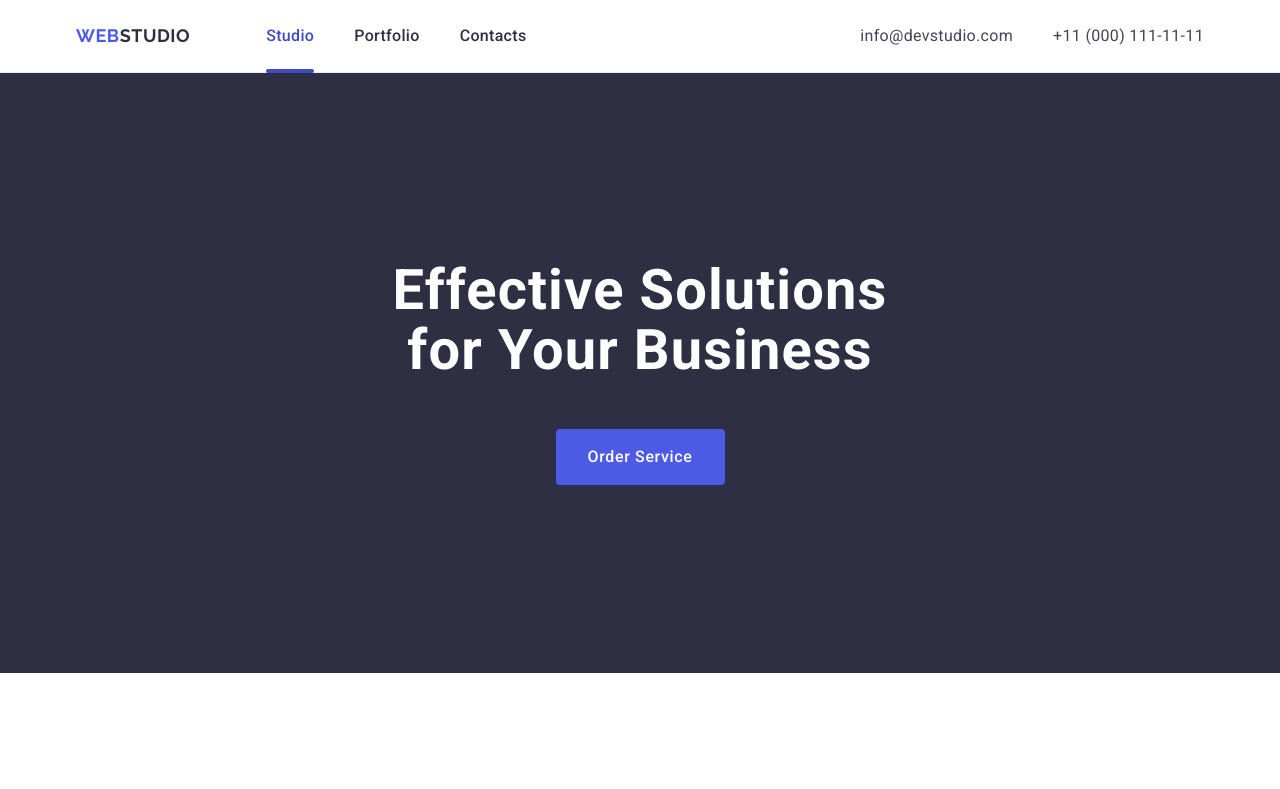
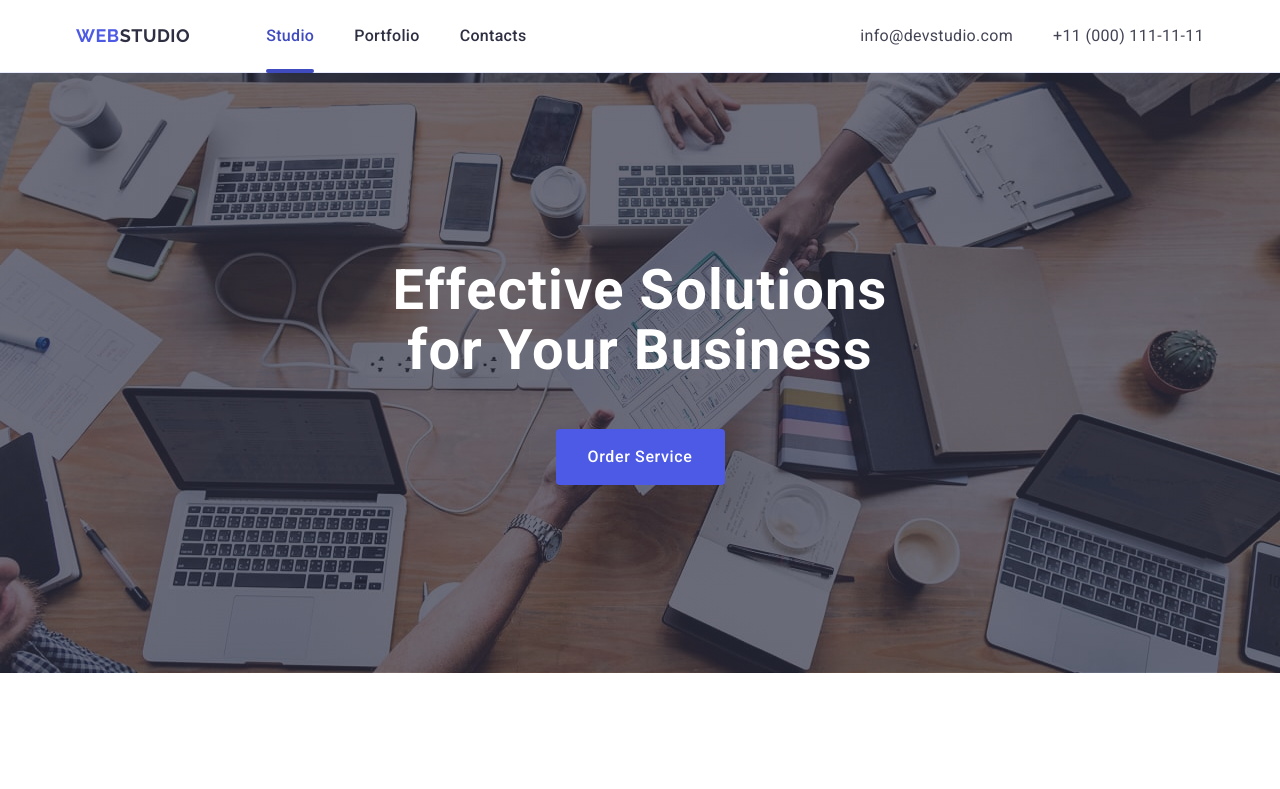
Before and after one commit to OlenaTatarchenko585/goit-markup-hw-04, a plain HTML site: page index.html in a window 1280 px wide. Shown: the top 789 px of the page. Drawn offline with nearby package versions, Linux system fonts and the light colour scheme.

Commit message:
corrected section 1

```diff
--- a/css/styles.css
+++ b/css/styles.css
@@ -107,11 +107,18 @@ color: #404bbf;
 /* hero*/
 .hero-container {
 
+
+
 }
 .hero {
 padding-top: 188px;
 padding-bottom: 188px;
-background: #2e2f42
+background: #2e2f42;
+max-width: 1440px;
+    background-size: cover;
+    background-repeat: no-repeat;
+    background-position: center;
+background-image: linear-gradient(rgba(46, 47, 66, 0.7), rgba(46, 47, 66, 0.7)), url(../images/people-office\ 1.jpg);
 }
 .hero-title {
 max-width: 496px;
```
Also changed, not shown: images/people-office 1.jpg (added).
